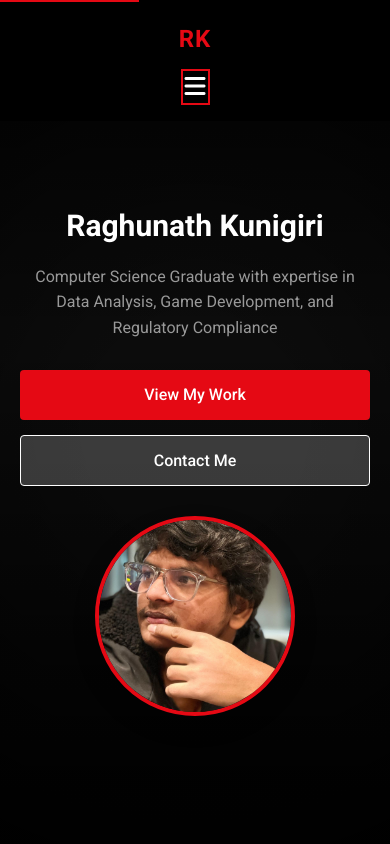
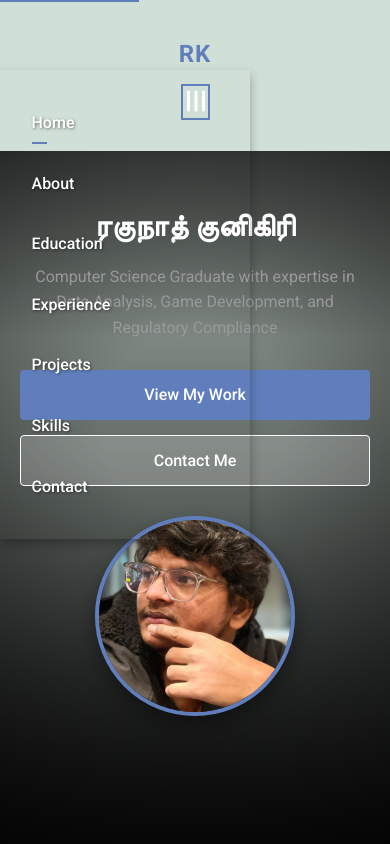
Before and after one commit to Raghunath-Kunigiri/Portfolio, a plain HTML site: page index.html in a window 390 px wide. Both pictures are taken after a click on the button "Toggle navigation menu". Shown: the top 844 px of the page. Drawn offline with Linux system fonts and the light colour scheme.

Commit message:
new design

```diff
--- a/css/netfolio-style.css
+++ b/css/netfolio-style.css
@@ -2,9 +2,9 @@
 
 /* Base Styles & Variables */
 :root {
-    --Netfolio-red: #e50914;
-    --Netfolio-black: #000000;
-    --Netfolio-dark-gray: #141414;
+    --Netfolio-red: #607ebc;
+    --Netfolio-black: #d1e0d7;
+    --Netfolio-dark-gray: #d1e0d7;
     --Netfolio-medium-gray: #222222;
     --Netfolio-light-gray: #303030;
     --Netfolio-white: #ffffff;
@@ -37,7 +37,7 @@ body {
     left: 0;
     width: 0;
     height: 3px;
-    background: #e50914;
+    background: #f7eff0;
     z-index: 9999;
     transition: width 0.2s ease-out;
 }
@@ -661,6 +661,7 @@ img {
 .footer-logo h2 {
     color: var(--Netfolio-red);
     font-size: 28px;
+
 }
 
 .footer-links ul {
@@ -767,3 +768,21 @@ img {
         grid-template-columns: 1fr;
     }
 }
+/* Name rotation animation */
+@keyframes nameFade {
+    0% { opacity: 1; }
+    50% { opacity: 0.5; }
+    100% { opacity: 1; }
+}
+
+.name-fade {
+    animation: nameFade 0.5s ease;
+}
+
+.hero-title {
+    font-size: 48px;
+    font-weight: 700;
+    margin-bottom: 20px;
+    line-height: 1.2;
+    transition: opacity 0.3s ease;
+}
--- a/css/responsive.css
+++ b/css/responsive.css
@@ -263,3 +263,71 @@
         color: #333;
     }
 }
+/* Mobile Navigation Styles */
+@media screen and (max-width: 768px) {
+    .Netfolio-header .container {
+        padding: 15px;
+        display: flex;
+        justify-content: space-between;
+        align-items: center;
+    }
+
+    .mobile-menu-toggle {
+        display: block !important;
+        background: none;
+        border: none;
+        font-size: 24px;
+        color: #fff;
+        cursor: pointer;
+        z-index: 1000;
+    }
+
+    .mobile-menu-toggle.active i {
+        transform: rotate(90deg);
+    }
+
+    .Netfolio-nav {
+        position: fixed;
+        top: 0;
+        right: -100%;
+        width: 60%;
+        max-width: 250px;
+        height: 100vh;
+        background-color: transparent;
+        backdrop-filter: none;
+        -webkit-backdrop-filter: none;
+        padding: 80px 20px 20px;
+        transition: right 0.3s ease;
+        z-index: 999;
+        box-shadow: none;
+        overflow-y: auto;
+    }
+
+    .Netfolio-nav.active {
+        right: 0;
+        background-color: transparent !important; /* Force transparency when active */
+    }
+
+    .Netfolio-nav ul {
+        flex-direction: column;
+        align-items: flex-start;
+        background-color: transparent; /* Ensure ul background is transparent */
+    }
+
+    .Netfolio-nav ul li {
+        width: 20%;
+        margin: 0;
+        padding: 2px 0;
+        border-bottom: transparent;
+
+    }
+
+    .Netfolio-nav ul li a {
+        display: block;
+        padding: 8px 0;
+        font-size: 16px;
+        color: #ffffff;
+        text-shadow: 1px 1px 3px rgba(0, 0, 0, 0.5);
+
+    }
+}
--- a/index.html
+++ b/index.html
@@ -50,7 +50,7 @@
         <div class="hero-vignette"></div>
         <div class="hero-content">
             <div class="hero-info">
-                <h1 class="hero-title">Raghunath Kunigiri</h1>
+                <h1 class="hero-title" id="multilingual-name">Raghunath Kunigiri</h1>
                 <p class="hero-tagline">Computer Science Graduate with expertise in Data Analysis, Game Development, and Regulatory Compliance</p>
                 <div class="hero-buttons">
                     <a href="#projects" class="Netfolio-btn">View My Work</a>
@@ -254,6 +254,7 @@
     </section>
 
     <!-- Skills Section -->
+       <!-- Skills Section -->
        <section class="Netfolio-section" id="skills">
         <div class="container">
             <div class="section-header">
@@ -282,7 +283,7 @@
                     </div>
                     <div class="skill-item">
                         <div class="skill-info">
-                            <h4>Power BI</h4>
+                            <h4>Google Sheets</h4>
                             <span class="skill-level">Advanced</span>
                         </div>
                         <div class="skill-bar">
@@ -290,6 +291,7 @@
                         </div>
                     </div>
                 </div>
+
                 <div class="skills-category">
                     <h3>Programming</h3>
                     <div class="skill-item">
@@ -310,46 +312,7 @@
                             <div class="skill-progress" style="width: 75%;"></div>
                         </div>
                     </div>
-                    <div class="skill-item">
-                        <div class="skill-info">
-                            <h4>C#</h4>
-                            <span class="skill-level">Intermediate</span>
-                        </div>
-                        <div class="skill-bar">
-                            <div class="skill-progress" style="width: 70%;"></div>
-                        </div>
-                    </div>
-                </div>
 
-                <div class="skills-category">
-                    <h3>Cloud & DevOps</h3>
-                    <div class="skill-item">
-                        <div class="skill-info">
-                            <h4>AWS Services</h4>
-                            <span class="skill-level">Advanced</span>
-                        </div>
-                        <div class="skill-bar">
-                            <div class="skill-progress" style="width: 85%;"></div>
-                        </div>
-                    </div>
-                    <div class="skill-item">
-                        <div class="skill-info">
-                            <h4>Docker & Kubernetes</h4>
-                            <span class="skill-level">Intermediate</span>
-                        </div>
-                        <div class="skill-bar">
-                            <div class="skill-progress" style="width: 75%;"></div>
-                        </div>
-                    </div>
-                    <div class="skill-item">
-                        <div class="skill-info">
-                            <h4>CI/CD Pipeline</h4>
-                            <span class="skill-level">Intermediate</span>
-                        </div>
-                        <div class="skill-bar">
-                            <div class="skill-progress" style="width: 70%;"></div>
-                        </div>
-                    </div>
                 </div>
 
                 <div class="skills-category">
@@ -372,15 +335,21 @@
                             <div class="skill-progress" style="width: 80%;"></div>
                         </div>
                     </div>
+                </div>
+
+                <div class="skills-category">
+                    <h3>Cloud</h3>
                     <div class="skill-item">
                         <div class="skill-info">
-                            <h4>Salesforce</h4>
-                            <span class="skill-level">Intermediate</span>
+                            <h4>AWS Services</h4>
+                            <span class="skill-level">Advanced</span>
                         </div>
                         <div class="skill-bar">
-                            <div class="skill-progress" style="width: 75%;"></div>
+                            <div class="skill-progress" style="width: 85%;"></div>
                         </div>
                     </div>
+
+
                 </div>
             </div>
         </div>
@@ -443,9 +412,9 @@
                     </ul>
                 </div>
                 <div class="footer-social">
-                    <a href="#" aria-label="LinkedIn"><i class="fab fa-linkedin"></i></a>
-                    <a href="#" aria-label="GitHub"><i class="fab fa-github"></i></a>
-                    <a href="#" aria-label="Twitter"><i class="fab fa-twitter"></i></a>
+                    <a href="https://www.linkedin.com/in/raghunath-kunigiri/" aria-label="LinkedIn"><i class="fab fa-linkedin"></i></a>
+                    <a href="https://github.com/Raghunath9493" aria-label="GitHub"><i class="fab fa-github"></i></a>
+                    <!-- <a href="#" aria-label="Twitter"><i class="fab fa-twitter"></i></a> -->
                 </div>
             </div>
             <div class="footer-bottom">
@@ -454,8 +423,41 @@
         </div>
     </footer>
     <script>
-        // Handle form submission status
+        // Name in different languages
+        const nameTranslations = [
+            // { language: 'English', name: 'Raghunath Kunigiri' },
+            { language: 'Spanish', name: 'Ragunath Kunigiri' },
+            { language: 'Telugu', name: 'రఘునాథ్ కునిగిరి' },
+            { language: 'Hindi', name: 'रघुनाथ कुनिगिरी' },
+            { language: 'Tamil', name: 'ரகுநாத் குனிகிரி' },
+            { language: 'Kannada', name: 'ರಘುನಾಥ್ ಕುನಿಗಿರಿ' },
+            { language: 'Chinese', name: '拉古纳斯 库尼吉里' },
+            { language: 'Russian', name: 'Рагунат Кунигири' },
+            // { language: 'German', name: 'Raghunath Kunigiri' }
+        ];
+
+        // Function to rotate through names
+        function rotateNames() {
+            const nameElement = document.getElementById('multilingual-name');
+            let currentIndex = 0;
+
+            setInterval(() => {
+                nameElement.innerHTML = nameTranslations[currentIndex].name;
+                nameElement.setAttribute('data-language', nameTranslations[currentIndex].language);
+
+                // Optional: Add a fade effect
+                nameElement.classList.add('name-fade');
+                setTimeout(() => nameElement.classList.remove('name-fade'), 250);
+
+                currentIndex = (currentIndex + 1) % nameTranslations.length;
+            }, 2000); // Change every 2 seconds (2000ms)
+        }
+
+        // Start the name rotation when the page loads
         document.addEventListener('DOMContentLoaded', function() {
+            rotateNames();
+
+            // Rest of your existing DOMContentLoaded code
             const urlParams = new URLSearchParams(window.location.search);
             const status = urlParams.get('status');
 
@@ -464,6 +466,24 @@
             } else if (status === 'error') {
                 alert('Sorry, there was an error sending your message. Please try again later.');
             }
+
+            // Mobile menu toggle functionality
+            const mobileMenuToggle = document.querySelector('.mobile-menu-toggle');
+            const navMenu = document.querySelector('.Netfolio-nav');
+
+            mobileMenuToggle.addEventListener('click', function() {
+                navMenu.classList.toggle('active');
+                this.classList.toggle('active');
+            });
+
+            // Close menu when clicking on a link
+            const navLinks = document.querySelectorAll('.Netfolio-nav a');
+            navLinks.forEach(link => {
+                link.addEventListener('click', function() {
+                    navMenu.classList.remove('active');
+                    mobileMenuToggle.classList.remove('active');
+                });
+            });
         });
     </script>
 <script>
@@ -474,6 +494,7 @@
         document.querySelector('.scroll-progress-bar').style.width = scrolled + '%';
     });
 </script>
+
 </body>
 </html>
 
```
Lines whose indentation alone changed are shown as unchanged.
